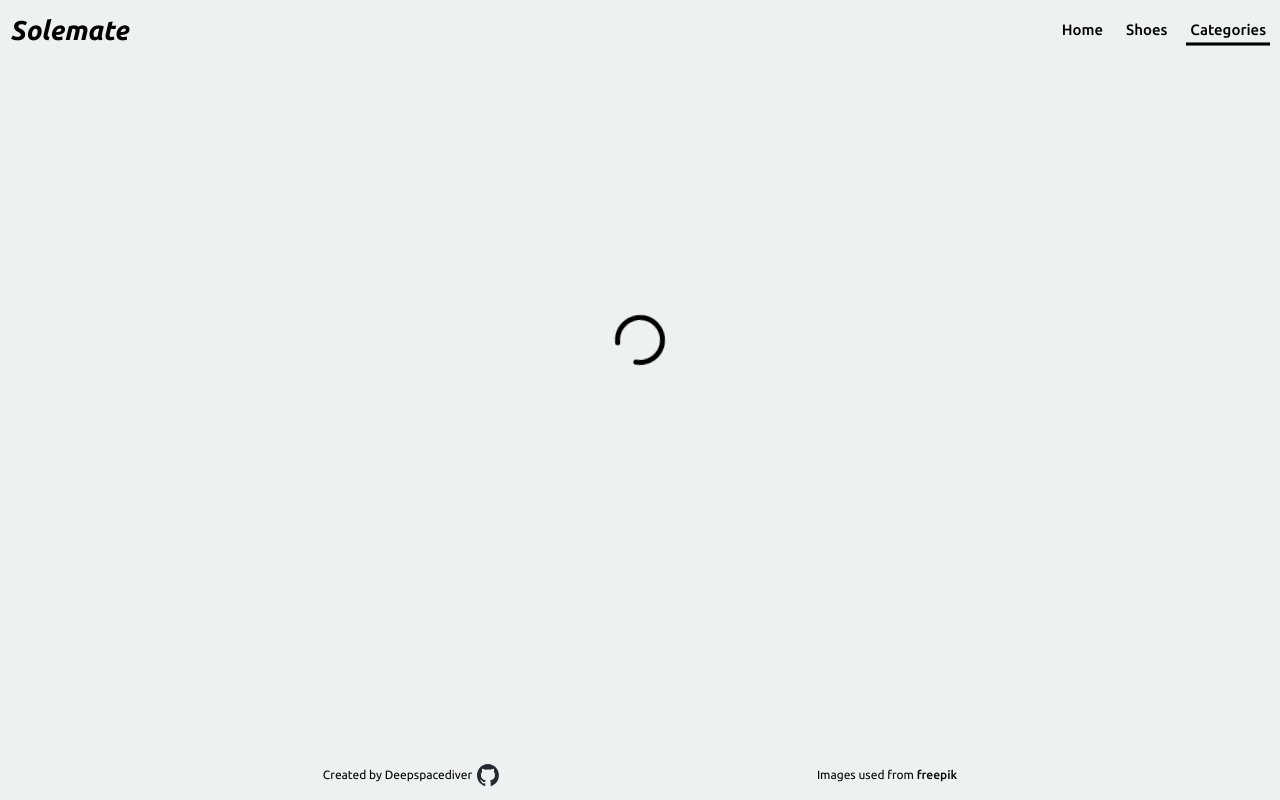
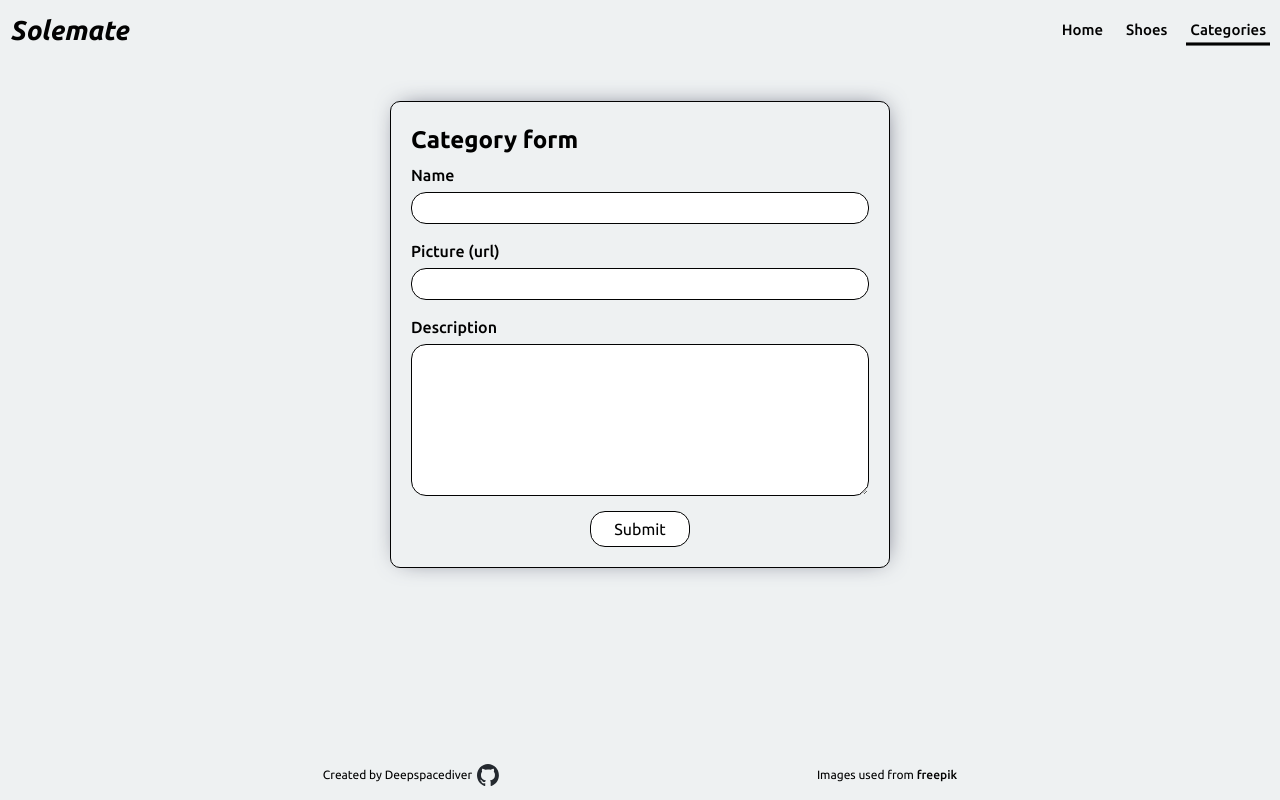
Before and after one commit to Deepspacediver/solemate, a React (Vite) app in the folder client/: page /categories/add-category in a window 1280 px wide. Built offline with nearby package versions, Linux system fonts and the light colour scheme.

Commit message:
fix infinite loading & styling in category form

```diff
--- a/client/src/components/category-form/category-form.scss
+++ b/client/src/components/category-form/category-form.scss
@@ -2,6 +2,7 @@
   background-color: var(--col-secondary);
   border: 1px solid var(--col-primary);
   border-radius: 10px;
+  width: clamp(200px, 90%, 600px);
   max-width: 500px;
   margin: 20px auto;
   padding: 20px;
--- a/client/src/components/category-form/category-form.tsx
+++ b/client/src/components/category-form/category-form.tsx
@@ -73,7 +73,11 @@ const CategoryForm = () => {
     useEffect(() => {
         const abortController = new AbortController();
         const getCategoryInfo = async () => {
-            if (!isEditForm) return;
+            if (!isEditForm) {
+                setIsLoading(false);
+                return;
+            }
+
             try {
                 setIsLoading(true);
                 const data = await getCategory(parsedCategoryId, abortController.signal);
```
